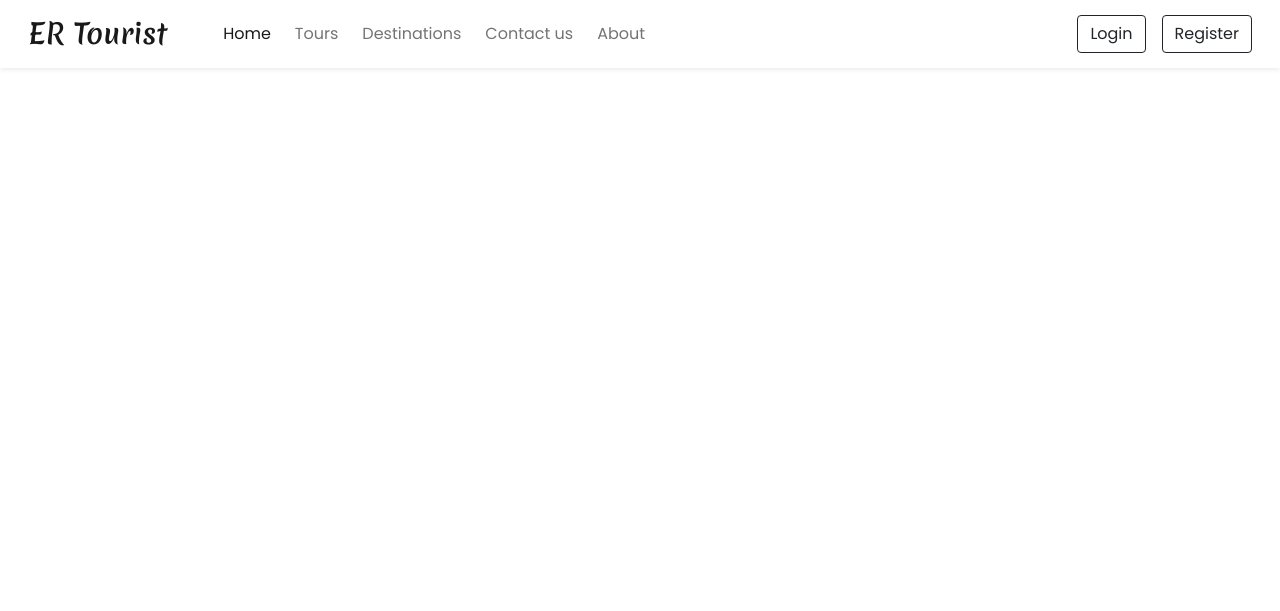
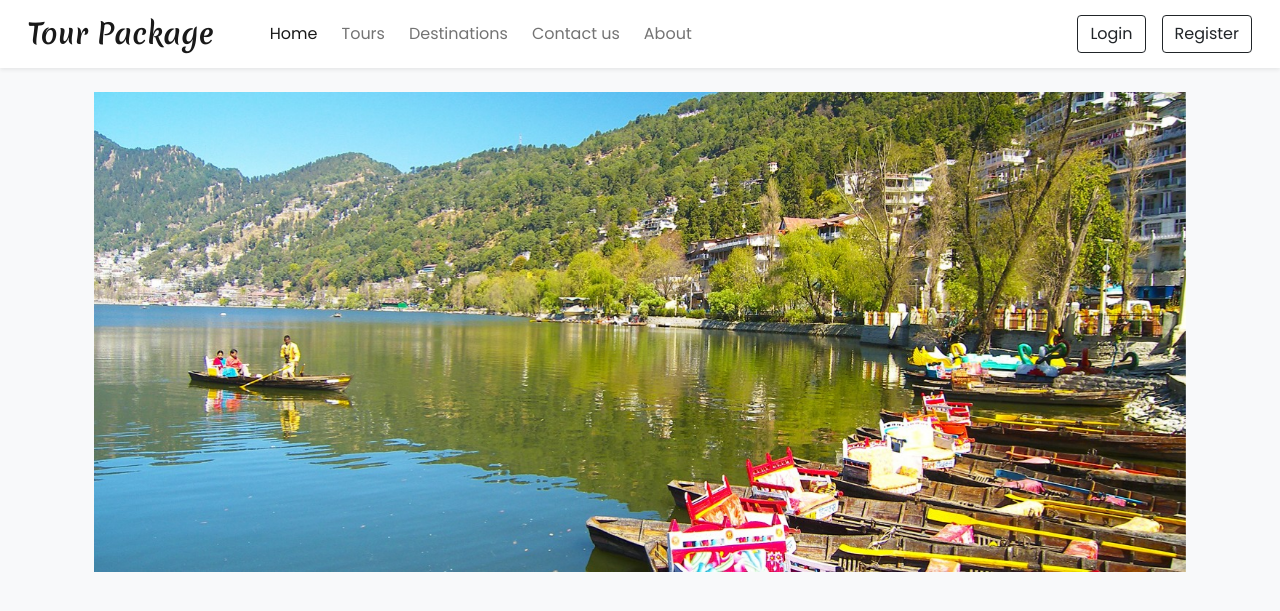
Before and after one commit to Seema-24/tourist-1, a PHP site: page / in a window 1280 px wide. Shown: the top 611 px of the page. Run offline with PHP 8.4, Linux system fonts and the light colour scheme.

Commit message:
Added crousal

```diff
--- a/index.php
+++ b/index.php
@@ -7,6 +7,7 @@
     <link href="https://cdn.jsdelivr.net/npm/bootstrap@5.0.2/dist/css/bootstrap.min.css" rel="stylesheet" integrity="sha384-EVSTQN3/azprG1Anm3QDgpJLIm9Nao0Yz1ztcQTwFspd3yD65VohhpuuCOmLASjC" crossorigin="anonymous">
     <link href="https://fonts.googleapis.com/css2?family=Merienda:wght@400;600&family=Poppins:wght@400;500;600&display=swap" rel="stylesheet">
     <link rel="stylesheet" href="https://cdn.jsdelivr.net/npm/bootstrap-icons@1.11.1/font/bootstrap-icons.css">
+    <link rel="stylesheet" href="https://cdn.jsdelivr.net/npm/swiper@11/swiper-bundle.min.css"/>
     <style>
         *{
             font-family: 'Poppins', sans-serif;
@@ -26,10 +27,11 @@
         }
     </style>
 </head>
-<body>
+<body class="bg-light">
+
     <nav class="navbar navbar-expand-lg navbar-light bg-white px-lg-3 py-lg-2 shadow-sm sticky-top">
         <div class="container-fluid">
-        <a class="navbar-brand me-5 fw-bold fs-3 h-font" href="index.php">ER Tourist</a>
+            <a class="navbar-brand me-5 fw-bold fs-3 h-font" href="index.php">Tour Package</a>
             <button class="navbar-toggler shadow-none" type="button" data-bs-toggle="collapse" data-bs-target="#navbarSupportedContent" aria-controls="navbarSupportedContent" aria-expanded="false" aria-label="Toggle navigation">
                 <span class="navbar-toggler-icon"></span>
             </button>
@@ -51,6 +53,7 @@
                         <a class="nav-link" href="#">About</a>
                     </li>
                 </ul>
+            </div>
             <div class="d-flex">
                 <button type="button" class="btn btn-outline-dark shadow-none me-lg-3 me-2 " data-bs-toggle="modal" data-bs-target="#loginModal">
                     Login
@@ -86,7 +89,6 @@
                             <a href="javascript: void(0)" class="text-secondary text-decoration-none">Forgot Password?</a>
                         </div>
                     </div>
-                    </div>
                 </form>
             </div>
         </div>
@@ -104,7 +106,7 @@
                     </div>
                     <div class="modal-body">
                         <span class="badge rounded-pill bg-light text-dark mb-3 text-wrap lh-base">
-                                Note : Your details must match with your ID (Aadhar Card, Passport, Driving Licence, etc)
+                            Note : Your details must match with your ID (Aadhar Card, Passport, Driving Licence, etc.)
                             that will be requird during check-in.
                         </span>
                         <div class="container-fluid">
@@ -145,15 +147,10 @@
                                     <label class="form-label">Confirm Password</label>
                                     <input type="password" class="form-control shadow-none">
                                 </div>
-
-                                    </div>
-
-
                             </div>
                         </div>
                         <div class="text-center my-1 mb-3">
                             <button type="submit" class="btn btn-dark shadow-none">REGISTER</button>
-                            </div>
                         </div>
                     </div>
                 </form>
@@ -161,6 +158,43 @@
         </div>
     </div>
 
+    <div class="container fluid px-lg-4 mt-4">
+        <div class="swiper swiper-container">
+            <div class="swiper-wrapper">
+                <div class="swiper-slide">
+                    <img src="images/carousel/1.jpg" class="w-100 d-block"/>
+                </div>
+                <div class="swiper-slide">
+                    <img src="images/carousel/2.jpg" class="w-100 d-block"/>
+                </div>
+                <div class="swiper-slide">
+                    <img src="images/carousel/3.jpg" class="w-100 d-block"/>
+                </div>
+                <div class="swiper-slide">
+                    <img src="images/carousel/4.jpg" class="w-100 d-block"/>
+                </div>
+                <div class="swiper-slide">
+                    <img src="images/carousel/5.jpg" class="w-100 d-block"/>
+                </div>
+                <div class="swiper-slide">
+                    <img src="images/carousel/6.jpg" class="w-100 d-block"/>
+                </div>
+            </div>
+        </div>
+    </div>
+
     <script src="https://cdn.jsdelivr.net/npm/bootstrap@5.0.2/dist/js/bootstrap.bundle.min.js" integrity="sha384-MrcW6ZMFYlzcLA8Nl+NtUVF0sA7MsXsP1UyJoMp4YLEuNSfAP+JcXn/tWtIaxVXM" crossorigin="anonymous"></script>
+    <script src="https://cdn.jsdelivr.net/npm/swiper@11/swiper-bundle.min.js"></script>
+    <script>
+        var swiper = new Swiper(".swiper-container", {
+            spaceBetween: 30,
+            effect: "fade",
+            loop: true,
+            autoplay: {
+                delay: 1500,
+                disableOnInteraction: false,
+            }
+        });
+    </script>
 </body>
 </html>
```
Also changed, not shown: images/carousel/1.jpg (added), images/carousel/2.jpg (added), images/carousel/3.jpg (added), images/carousel/4.jpg (added), images/carousel/5.jpg (added), images/carousel/6.jpg (added). Lines whose indentation alone changed are shown as unchanged.
